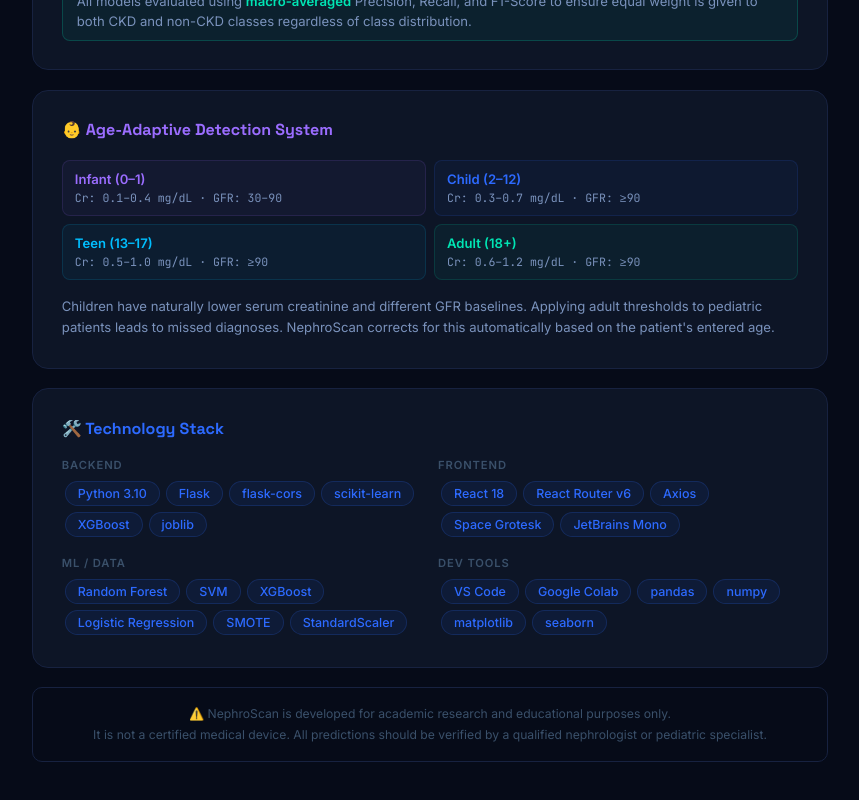
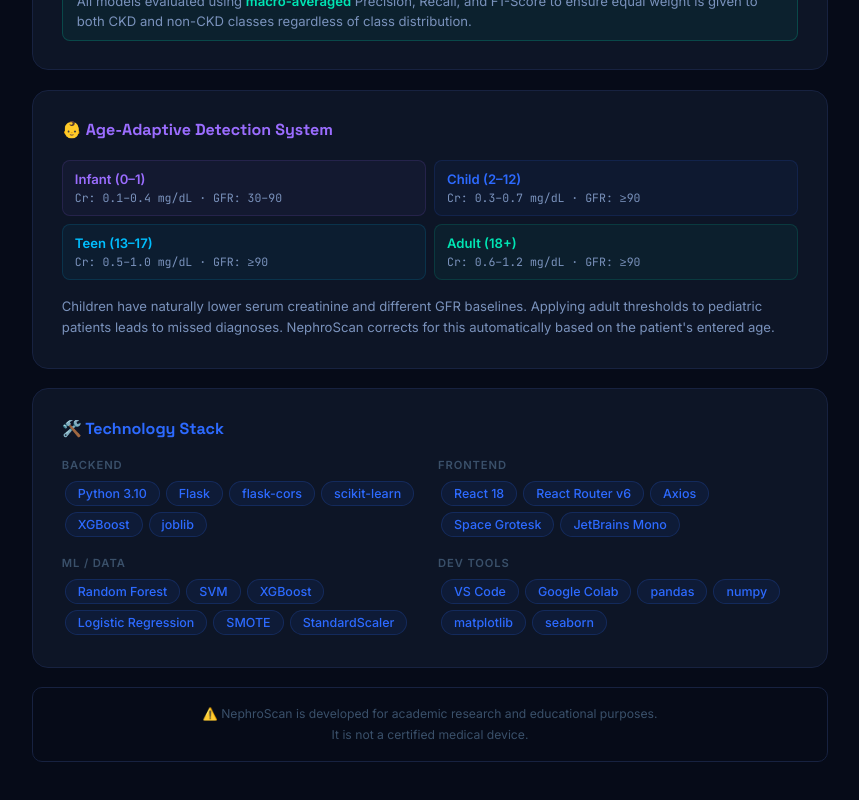
Before and after one commit to sharanugd2305/ckd-detection, a React (Create React App) app in the folder frontend/: page /about in a window 1280 px wide. Shown: the part 1515-2315 px from the top of the page, without its empty margins (210-1069 px from the left). Built offline with nearby package versions, Linux system fonts and the light colour scheme.

Commit message:
Update disclaimer in About.js:

```diff
--- a/frontend/src/pages/About.js
+++ b/frontend/src/pages/About.js
@@ -161,8 +161,8 @@
 
       {/* Disclaimer */}
       <div style={{textAlign:'center',color:'#3A506A',fontSize:'.76rem',lineHeight:1.7,padding:'1rem',border:'1px solid #172240',borderRadius:10}}>
-        ⚠️ NephroScan is developed for academic research and educational purposes only.<br/>
-        It is not a certified medical device. All predictions should be verified by a qualified nephrologist or pediatric specialist.
+        ⚠️ NephroScan is developed for academic research and educational purposes.<br/>
+        It is not a certified medical device.
       </div>
     </div>
   );
```
